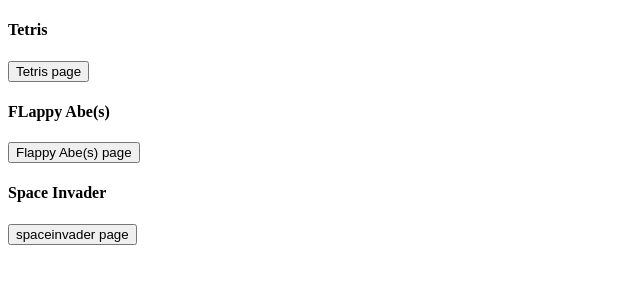
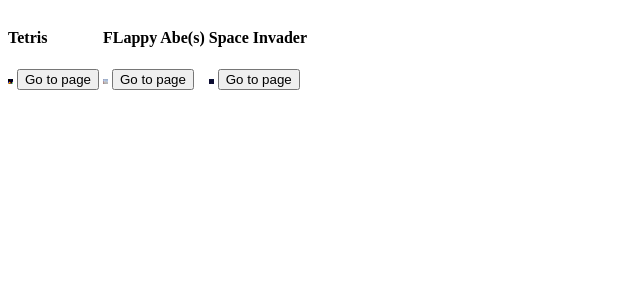
Before and after one commit to tommy2022/gamewebsite, a PHP site: page / in a window 1280 px wide. Shown: the part 64-364 px from the top of the page, without its empty margins (0-640 px from the left). Run offline with PHP 8.4, Linux system fonts and the light colour scheme; some libraries are stand-ins or nearby versions.

Commit message:
Image added to home page

```diff
--- a/index.php
+++ b/index.php
@@ -14,6 +14,11 @@
       logged_in = true;
     <?php endif; ?>
   </script>
+  <style>
+    .game_cell {
+      display:inline-block;
+    }
+  </style>
 </head>
 <body>
   <div id="header">
@@ -24,17 +29,20 @@
       </form>
       <hr />
   </div>
-<div>
+<div class="game_cell">
  <h4> Tetris </h4>
- <input type="button" value="Tetris page" onclick="location.href='tetris/tetris.php'"></input>
+ <img src="/img/tetris.jpg" height="5vmin" width="5vmin">
+ <input type="button" value="Go to page" onclick="location.href='tetris/tetris.php'"></input>
   </div>
-<div>
+<div class="game_cell">
  <h4> FLappy Abe(s) </h4>
- <input type="button" value="Flappy Abe(s) page" onclick="location.href='flappyabe/flappyabe.php'"></input>
+ <img src="/img/flappyabe.jpg" height="5vmin" width="5vmin">
+ <input type="button" value="Go to page" onclick="location.href='flappyabe/flappyabe.php'"></input>
   </div>
-  <div>
+  <div class="game_cell">
  <h4> Space Invader </h4>
- <input type="button" value="spaceinvader page" onclick="location.href='spaceinvader/spaceinvader.php'"></input>
+ <img src="/img/spaceinvader.jpg" height="5vmin" width="5vmin">
+ <input type="button" value="Go to page" onclick="location.href='spaceinvader/spaceinvader.php'"></input>
   </div>
 
   <script>
```
Also changed, not shown: img/flappyabe.jpg (added), img/spaceinvader.jpg (added), img/tetris.jpg (added).
